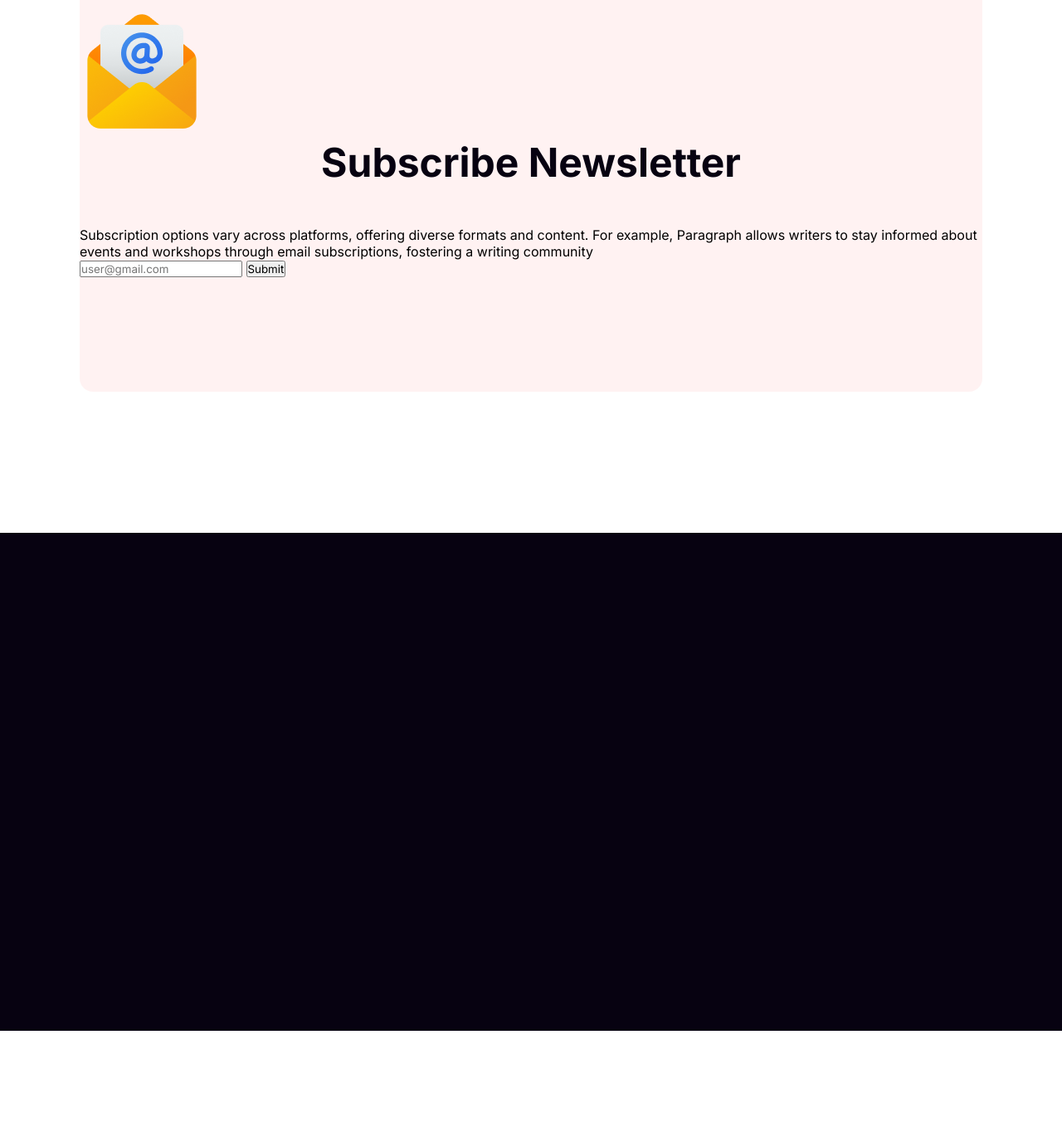
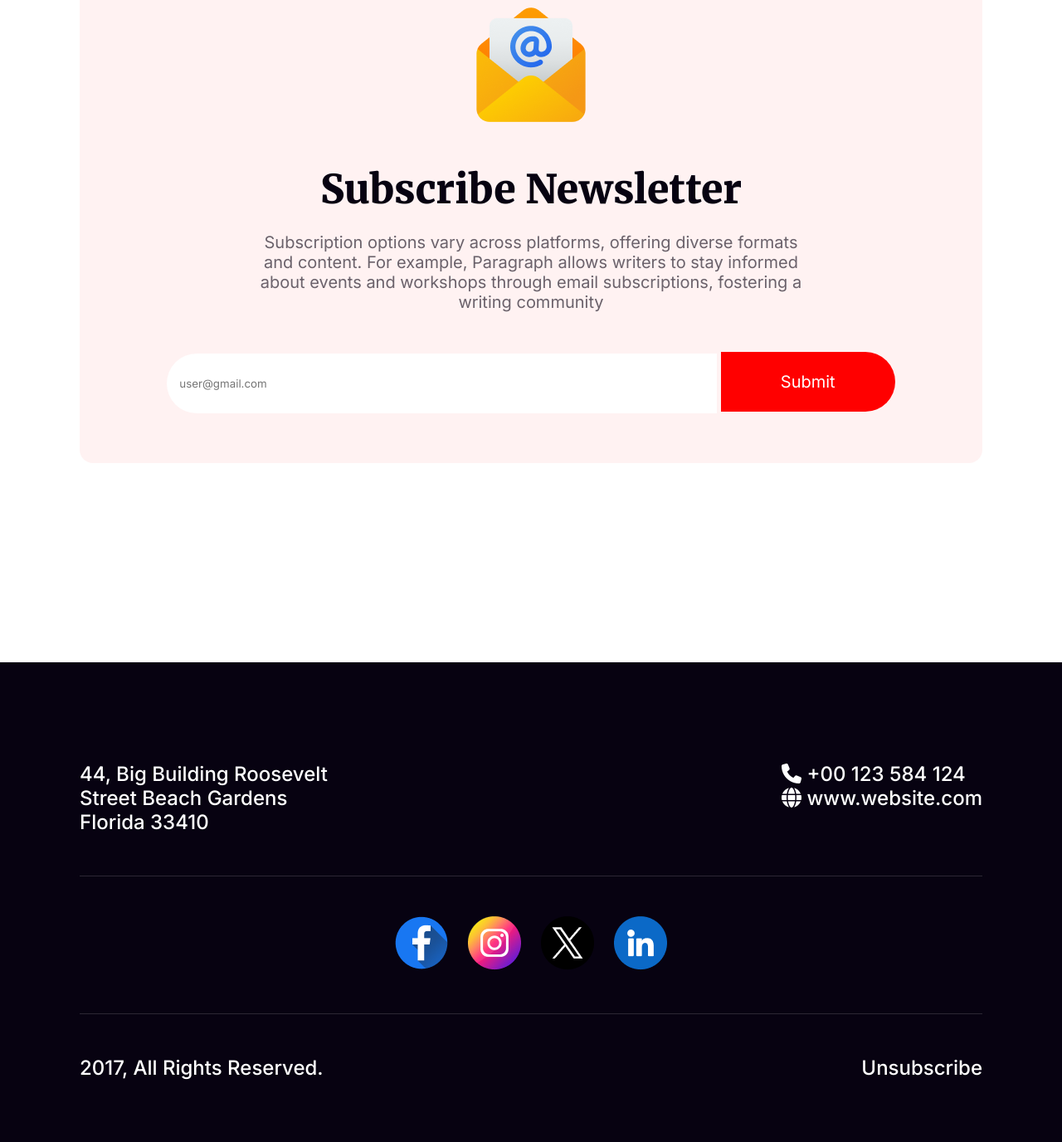
Before and after one commit to hasanposh/Assignment1-NYNM, a plain HTML site: page index.html in a window 1280 px wide. Shown: the part 3777-5153 px from the top of the page at 83% size. Before the commit the page ends 5019 px from the top, so only its background shows below. Drawn offline with Linux system fonts and the light colour scheme.

Commit message:
complete without bonus part

```diff
--- a/index.html
+++ b/index.html
@@ -4,15 +4,20 @@
     <meta charset="UTF-8" />
     <meta name="viewport" content="width=device-width, initial-scale=1.0" />
     <title>Assignment1</title>
+    <script src="https://kit.fontawesome.com/6b0cbd5cf0.js" crossorigin="anonymous"></script>
+
     <link rel="preconnect" href="https://fonts.googleapis.com" />
     <link rel="preconnect" href="https://fonts.gstatic.com" crossorigin />
     <link
       href="https://fonts.googleapis.com/css2?family=Merriweather:wght@300;400;700;900&display=swap"
       rel="stylesheet"
     />
-    <link rel="preconnect" href="https://fonts.googleapis.com">
-<link rel="preconnect" href="https://fonts.gstatic.com" crossorigin>
-<link href="https://fonts.googleapis.com/css2?family=Inter:wght@100;200;300;400;500;600;700;800;900&display=swap" rel="stylesheet">
+    <link rel="preconnect" href="https://fonts.googleapis.com" />
+    <link rel="preconnect" href="https://fonts.gstatic.com" crossorigin />
+    <link
+      href="https://fonts.googleapis.com/css2?family=Inter:wght@100;200;300;400;500;600;700;800;900&display=swap"
+      rel="stylesheet"
+    />
     <link rel="stylesheet" href="styles/style.css" />
   </head>
   <body>
@@ -33,67 +38,103 @@
     <main>
       <div class="main-div">
         <section class="discount-section">
-          <h1 class="discount-text">
-            65% OFF
-          </h1>
-          <p class="red-paragraph">
-            OUR HOLIDAY DEALS ARE BETTER
-          </p>
-          <p class="catagory-paragraph">
-            ALL CATEGORIES
-          </p>
-          <img class="hny-image" src="resources/New Year Photo.png" alt="">
+          <h1 class="discount-text">65% OFF</h1>
+          <p class="red-paragraph">OUR HOLIDAY DEALS ARE BETTER</p>
+          <p class="catagory-paragraph">ALL CATEGORIES</p>
+          <img class="hny-image" src="resources/New Year Photo.png" alt="" />
         </section>
 
         <!-- welcome to midnight party -->
         <section class="welcome-banner">
           <div class="welcome-text-div">
-            <h1 class="welcome-title">
-              Welcome to midnight party
-            </h1>
+            <h1 class="welcome-title">Welcome to midnight party</h1>
             <p class="welcome-paragraph">
-              Join us under the moonlight for a midnight bash! Drinks, laughter, and good times await. Your presence will make it unforgettable..
+              Join us under the moonlight for a midnight bash! Drinks, laughter,
+              and good times await. Your presence will make it unforgettable..
             </p>
             <button class="invisible-btn">Join now</button>
           </div>
           <div class="div-2024">
-            <img src="resources/Group 70.png" alt="">
+            <img src="resources/Group 70.png" alt="" />
           </div>
         </section>
 
         <!-- Portfolio part -->
 
         <section class="Portfolio-container">
-          <p class="portfolio-paragraph"> THE BEST GIFTS</p>
+          <p class="portfolio-paragraph">THE BEST GIFTS</p>
           <p class="Portfolio-title">Our Awesome Portfolio</p>
-          <p class="welcome-paragraph , shopping-paragraph">Shop Our Great Selection of Invitation Announcement & Save. Great Prices on Invitation Announcement & More Seasonal Items. Shop Now and Save!</p>
+          <p class="welcome-paragraph , shopping-paragraph">
+            Shop Our Great Selection of Invitation Announcement & Save. Great
+            Prices on Invitation Announcement & More Seasonal Items. Shop Now
+            and Save!
+          </p>
           <div class="child-div">
-            <div class="grandson-div"><img src="resources/Rectangle 7.png" alt=""></div>
-            <div class="grandson-div"><img src="resources/Rectangle 8.png" alt=""></div>
-            <div class="grandson-div"><img src="resources/Rectangle 3.png" alt=""></div>
+            <div class="grandson-div">
+              <img src="resources/Rectangle 7.png" alt="" />
+            </div>
+            <div class="grandson-div">
+              <img src="resources/Rectangle 8.png" alt="" />
+            </div>
+            <div class="grandson-div">
+              <img src="resources/Rectangle 3.png" alt="" />
+            </div>
           </div>
           <div class="child-div">
-            <div class="grandson-div"><img src="resources/Rectangle 4.png" alt=""></div>
-            <div class="grandson-div"><img src="resources/Rectangle 5.png" alt=""></div>
-            <div class="grandson-div"><img src="resources/Rectangle 6.png" alt=""></div>
+            <div class="grandson-div">
+              <img src="resources/Rectangle 4.png" alt="" />
+            </div>
+            <div class="grandson-div">
+              <img src="resources/Rectangle 5.png" alt="" />
+            </div>
+            <div class="grandson-div">
+              <img src="resources/Rectangle 6.png" alt="" />
+            </div>
           </div>
         </section>
         <!-- subscribe div -->
         <section class="sub-container">
-          <div class="sub-parent">
-            <img src="resources/Group 61.png" alt="">
-            <p class="sub-title , catagory-paragraph">Subscribe Newsletter</p>
-            <p>
-              Subscription options vary across platforms, offering diverse formats and content. For example, Paragraph allows writers to stay informed about events and workshops through email subscriptions, fostering a writing community
-            </p>
-            <div>
-              <input class="textfiled" placeholder="user@gmail.com" type="email" name="" id="">
-              <input type="submit" >
-            </div>
+          <div class="sub-image">
+            <img src="resources/Group 61.png" alt="" />
+          </div>
+          <p class="sub-title">Subscribe Newsletter</p>
+          <p class="sub-description">
+            Subscription options vary across platforms, offering diverse formats
+            and content. For example, Paragraph allows writers to stay informed
+            about events and workshops through email subscriptions, fostering a
+            writing community
+          </p>
+          <div class="input-field">
+            <input placeholder="user@gmail.com" type="email" name="" id="" />
+            <input type="submit" />
           </div>
         </section>
       </div>
     </main>
-    <footer></footer>
+    <footer>
+      <div class="footer-container">
+        <div class="address">
+          <div class="address-info">
+            <p class="footer-text">44, Big Building Roosevelt Street Beach Gardens Florida 33410</p>
+          </div>
+          <div class="contact-info">
+            <p class="footer-text"><i class="fa-solid fa-phone"></i> +00 123 584 124</p>
+            <p class="footer-text"> <i class="fa-solid fa-globe"></i> www.website.com</p>
+          </div>
+        </div>
+        <hr>
+        <div class="social-media">
+          <div class="social-image"><img src="resources/Facebook.png" alt=""></div>
+          <div class="social-image"><img src="resources/Instagram.png" alt=""></div>
+          <div class="social-image"><img src="resources/Twitter.png" alt=""></div>
+          <div class="social-image"><img src="resources/Linkedin.png" alt=""></div>
+        </div>
+        <hr>
+        <div class="rights-div" >
+          <p class="footer-text">2017, All Rights Reserved.</p>
+          <p class="footer-text">Unsubscribe</p>
+        </div>
+      </div>
+    </footer>
   </body>
 </html>
--- a/styles/style.css
+++ b/styles/style.css
@@ -94,13 +94,10 @@
   align-items: center;
   /* justify-content: center; */
   display: flex;
-
-
 }
 
-.welcome-text-div{
+.welcome-text-div {
   padding-left: 126px;
-
 }
 .welcome-title {
   color: #fff;
@@ -139,41 +136,39 @@
   cursor: pointer;
 }
 
-.div-2024{
+.div-2024 {
   padding: 108px;
 }
 
-
-.shopping-paragraph{
-  color: rgba(7, 2, 17, 0.60);
+.shopping-paragraph {
+  color: rgba(7, 2, 17, 0.6);
   width: 896px;
   padding-bottom: 36px;
 }
 
-.child-div{
+.child-div {
   display: flex;
 }
-.grandson-div{
+.grandson-div {
   margin: 12px;
   border-radius: 16px;
-  /* transition: 1s; */
 }
-/* .grandson-div:hover{
-  background-color: aliceblue;
-  transform:scale(1);
+.grandson-div:hover {
+  transition: 1s;
+  transform: scale(1.1);
+  /* box-shadow: 2px 2px 2px #000; */
+  /* z-index: 2; */
+}
 
-} */
-
-.portfolio-paragraph{
+.portfolio-paragraph {
   color: #f00;
   font-family: Inter;
   font-size: 24px;
   font-weight: 500;
   padding-bottom: 16px;
-
 }
 
-.Portfolio-title{
+.Portfolio-title {
   color: #070211;
   font-family: Merriweather;
   font-size: 48px;
@@ -183,35 +178,124 @@
 
 /* subscribe part */
 
-/* input[type="text"] {
-  width: 200px;
-  height: 20px;
-  padding-right: 50px;
-}
-
-input[type="submit"] {
-  margin-left: -50px;
-  height: 20px;
-  width: 50px;
-} */
-
-.sub-container{
+.sub-container {
   max-width: 1320px;
-  margin: 50px auto;
+  margin: 120px auto;
   border-radius: 16px;
-background: rgba(255, 0, 0, 0.05);
+  background: rgba(255, 0, 0, 0.05);
   border-radius: 16px;
-  height: 600px;
+  height: 616px;
   align-items: center;
   justify-content: center;
   display: flex;
   flex-direction: column;
 }
 
+.sub-image {
+  /* padding-top: 80px; */
+}
+.sub-title {
+  font-family: Merriweather;
+  color: #070211;
+  font-size: 48px;
+  font-weight: 900;
+  padding-top: 40px;
+}
+
+.sub-description {
+  color: rgba(7, 2, 17, 0.6);
+  text-align: center;
+  font-family: Inter;
+  font-size: 20px;
+  font-style: normal;
+  font-weight: 400;
+  padding: 22px 212px 48px 212px;
+}
+
+.input-field [type="email"] {
+  border: none;
+  border-radius: 50px 0 0 50px;
+  width: 648px;
+  height: 72px;
+  padding-left: 15px;
+}
+
+.input-field > .placeholder {
+  padding-left: 30px;
+  color: rgba(7, 2, 17, 0.3);
+  font-family: Inter;
+  font-size: 18px;
+  font-weight: 400;
+}
+
+.input-field [type="submit"] {
+  font-size: 20px;
+  font-family: Inter;
+  cursor: pointer;
+  border-radius: 0px 50px 50px 0px;
+  background: #f00;
+  width: 210px;
+  height: 72px;
+  color: #fff;
+  border: none;
+}
+
 /* footer section */
 
-footer{
+footer {
   width: 100%;
   height: 600px;
   background: #070211;
 }
+
+.footer-container{
+  width: 85%;
+  margin: 0 auto;
+  /* padding-top: 120px; */
+  /* align-items: center;
+  justify-content: center;
+  display: flex;
+  flex-direction: column; */
+
+}
+
+.footer-text{
+  color: #FFF;
+font-family: Inter;
+font-size: 24px;
+font-weight: 500;
+}
+
+.address{
+  justify-content: space-between;
+  display: flex;
+  padding-top: 120px;
+  padding-bottom: 50px;
+}
+
+.address-info{
+  width: 30%;
+}
+
+.social-media{
+  display: flex;
+  padding: 48px 0;
+  justify-content: center
+}
+
+.social-image{
+  margin: 0 12px;
+}
+
+.rights-div{
+  display: flex;
+  justify-content: space-between;
+  padding-top: 50px;
+  padding-bottom: 120px;
+}
+
+hr{
+    height: 1px;
+    background-color:  rgba(255, 255, 255, 0.15);
+    border: none;
+}
```
